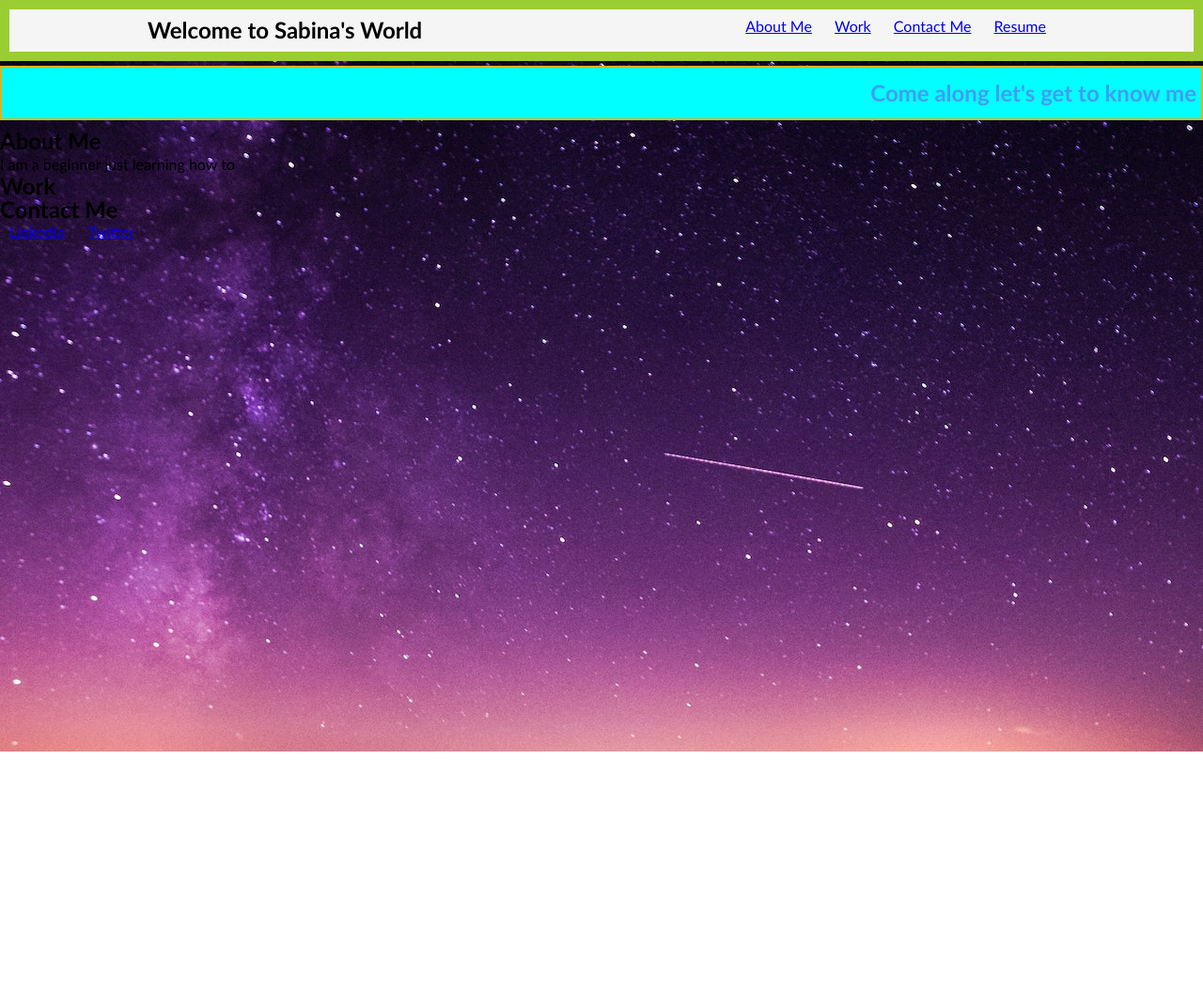
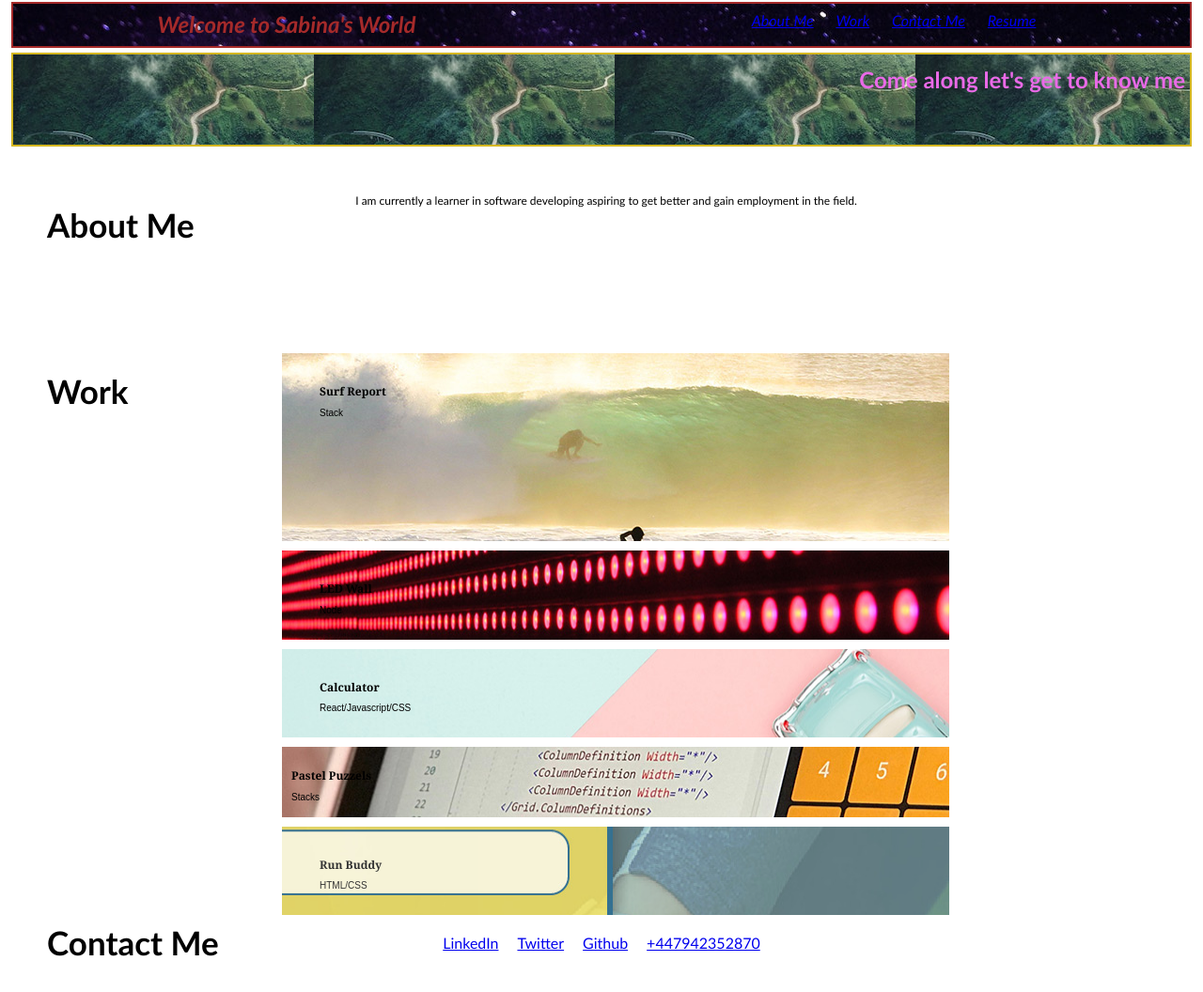
Before and after one commit to akinbusuyi/Myprofile, a plain HTML site: page index.html in a window 1280 px wide. Shown: the whole page at 94% size. Before the commit the page ends 800 px from the top, so only its background shows below. Drawn offline with Linux system fonts and the light colour scheme; files whose address does not match are found by name.

Commit message:
all new updates

```diff
--- a/assets/css/style.css
+++ b/assets/css/style.css
@@ -9,22 +9,26 @@ body {
   font-family: 'Trebuchet MS', 'Lucida Sans Unicode', 'Lucida Grande', 'Lucida Sans', Arial, sans-serif;
   line-height: 0.2;
   font-weight: 400;
-  background-image: url(/Users/sabainahakinbusuyi/bootcamp/challenge-2/MyProfile/Myprofile/images/background.jpg);
+  padding: 2px 2px;
+  margin-left: 10px;
+  margin-right: 10px;
+  background-color: white;
 }
 .navpoint{
-background-color:whitesmoke;
-color: black;
+background-image: url(/Users/sabainahakinbusuyi/bootcamp/challenge-2/MyProfile/Myprofile/images/background.jpg);
+color: brown;
+font-style: italic;
 display: flex;
 justify-content: space-around;
 align-items: flex-start;
-border: 10px solid yellowgreen;
+border: 2px solid ;
 
 }
 .nav-menu{
   list-style-type: none;
 }
 
-li{
+.nav-menu li{
   display: inline-block;
   padding: 0 10px;
  /* padding shows top and bottom 0, left and right 20px  */
@@ -35,9 +39,144 @@ li{
 .hero-banner{
   display: flex;
   justify-content: flex-end;
-  background-color: cyan;
   border: 2px solid rgb(213, 183, 32);
-  color: rgb(66, 156, 246);
+  background-image: url(/Users/sabainahakinbusuyi/bootcamp/challenge-2/MyProfile/Myprofile/images/roadmap.jpg);
+  color: rgb(234, 106, 232);
   padding: 5px 5px;
   margin: 5px 0;
+  height: 100px;
 }
+
+.page-wrapper {
+
+    display: flex;
+    height: 1200px;
+    width: 800px;
+    flex-direction: column;
+    margin: 0 auto;
+}
+
+#about{
+  padding: 20px 40px;
+  margin-top: 20px;
+  margin-bottom: 20px;
+  margin-left: 10px;
+  border-right: 10px;
+  height: 200px;
+}
+h3{
+
+  font-size: 35px;
+  position: absolute;
+  left: 50px;
+
+}
+#about p{
+  font-size: 12px;
+  font-family: 'Trebuchet MS', 'Lucida Sans Unicode', 'Lucida Grande', 'Lucida Sans', Arial, sans-serif;
+  font-style: normal;
+  text-align: center;
+}
+#work{
+  height: 250px;
+  padding: 20px 40px;
+  margin-top: 20px;
+  margin-bottom: 10px;
+  margin-left: 10px;
+
+}
+h4{
+  font-size: 35px;
+  position: absolute;
+  left: 50px;
+}
+
+.project1 {
+background-image: url(/Users/sabainahakinbusuyi/bootcamp/challenge-2/MyProfile/Myprofile/images/02-portfolio-4.jpg);
+background-position: center;
+padding: 20px 40px;
+margin: 10px 10px;
+height: 200px;
+width: 100%;
+ position: right;
+}
+
+.word{
+background-image: url(/Users/sabainahakinbusuyi/bootcamp/challenge-2/MyProfile/Myprofile/images/02-portfolio-1.jpg);
+background-position: center;
+padding: 20px 40px;
+margin: 10px 10px;
+height: auto;
+width: 100%;
+ position: right;
+}
+.project2{
+  background-image: url(/Users/sabainahakinbusuyi/bootcamp/challenge-2/MyProfile/Myprofile/images/02-portfolio-3.jpg);
+  background-position: center;
+  padding: 20px 40px;
+  margin: 10px 10px;
+  height: auto;
+  width: 100%;
+   position: right;
+}
+.project3 {
+background-image: url(/Users/sabainahakinbusuyi/bootcamp/challenge-2/MyProfile/Myprofile/images/02-portfolio-2.jpg);
+background-position: center;
+padding: 10px 10px;
+margin: 10px 10px;
+height: auto;
+width: 100%;
+ position: right;
+}
+
+.project4{
+  background-image: url(/Users/sabainahakinbusuyi/bootcamp/challenge-2/MyProfile/Myprofile/images/02-run-buddy.jpg);
+  background-position: right;
+  opacity: 0.8;
+  padding: 20px 40px;
+  margin: 10px 10px;
+  height: auto;
+  width: 100%;
+   position: right;
+}
+.temp h5 {
+  font-family: Georgia, 'Times New Roman', Times, serif;
+  font-size: 12px;
+}
+
+.temp p {
+  color: black;
+  font-family: Arial, Helvetica, sans-serif;
+  font-size: 10px;
+  text-align:left
+
+}
+
+h6{
+
+  font-size: 35px;
+  position: absolute;
+  left: 50px;
+  color: black;
+}
+
+#contact{
+  display: flex;
+  align-items:center;
+  justify-content: center;
+  padding: 20px 40px;
+  margin-top: 40px;
+  bottom: auto;
+  height: 1300px;
+
+}
+
+#contact li{
+  display: inline-block;
+  padding: 10px 10px;
+  text-align: end;
+}
+
+#contact li a:hover{
+  color: blanchedalmond;
+}
--- a/index.html
+++ b/index.html
@@ -40,26 +40,57 @@
   <main class="page-wrapper">
     <!-- about me -->
     <section class="page-section" id="about">
-      <h2>About Me</h2>
-      <p>
-I am a beginner just learning how to
+      <h3>About Me</h3>
+      <p> I am currently a learner in software developing aspiring to get better and gain employment in the field.
+
 
       </p>
     </section>
 
     <!-- portfolio container -->
     <section class="page-section" id="work">
-      <h2>Work</h2>
-      <p>
+      <h4>Work</h4>
+        <div class="project1">
+          <div class="temp">
+            <h5>Surf Report</h5>
+            <p>Stack</p>
+          </div>
+        </div>
+          <div class="word">
+            <div class="temp">
+              <h5>LED Wall</h5>
+              <p>Node</p>
+            </div>
+          </div>
 
-      </p>
+        <div class="project2">
+          <div class="temp">
+            <h5>Calculator</h5>
+            <p>React/Javascript/CSS</p>
+          </div>
+        </div>
+      <div class="project3">
+        <div class="temp">
+          <h5>Pastel Puzzels</h5>
+          <p>Stacks</p>
+        </div>
+      </div>
+
+      <div class="project4">
+        <div class=" temp">
+          <h5>Run Buddy</h5>
+          <p>HTML/CSS</p>
+        </div>
+      </div>
     </section>
 
     <!-- contact -->
     <section class="page-section contact" id="contact">
-      <h2>Contact Me</h2>
-        <li><a href="LinkedIn">LinkedIn</a></li>
-        <li><a href="Twitter">Twitter</a></li>
+      <h6>Contact Me</h6>
+        <li><a href="#">LinkedIn</a></li>
+        <li><a href="#">Twitter</a></li>
+        <li><a href="#">Github</a></li>
+        <li><a href="#">+447942352870</a></li>
     </section>
   </main>
 </body>
```
Also changed, not shown: images/roadmap.jpg (added).
